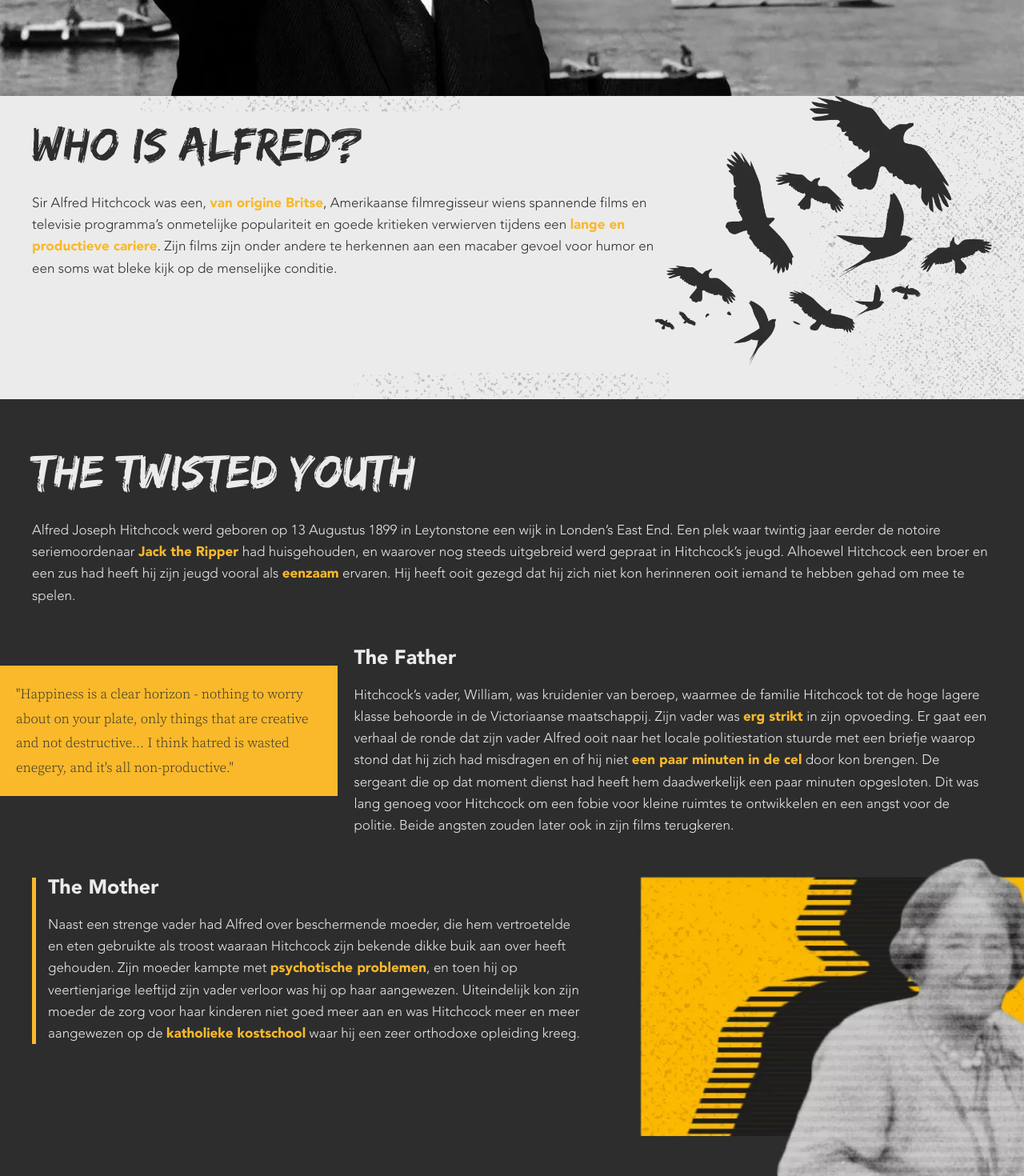
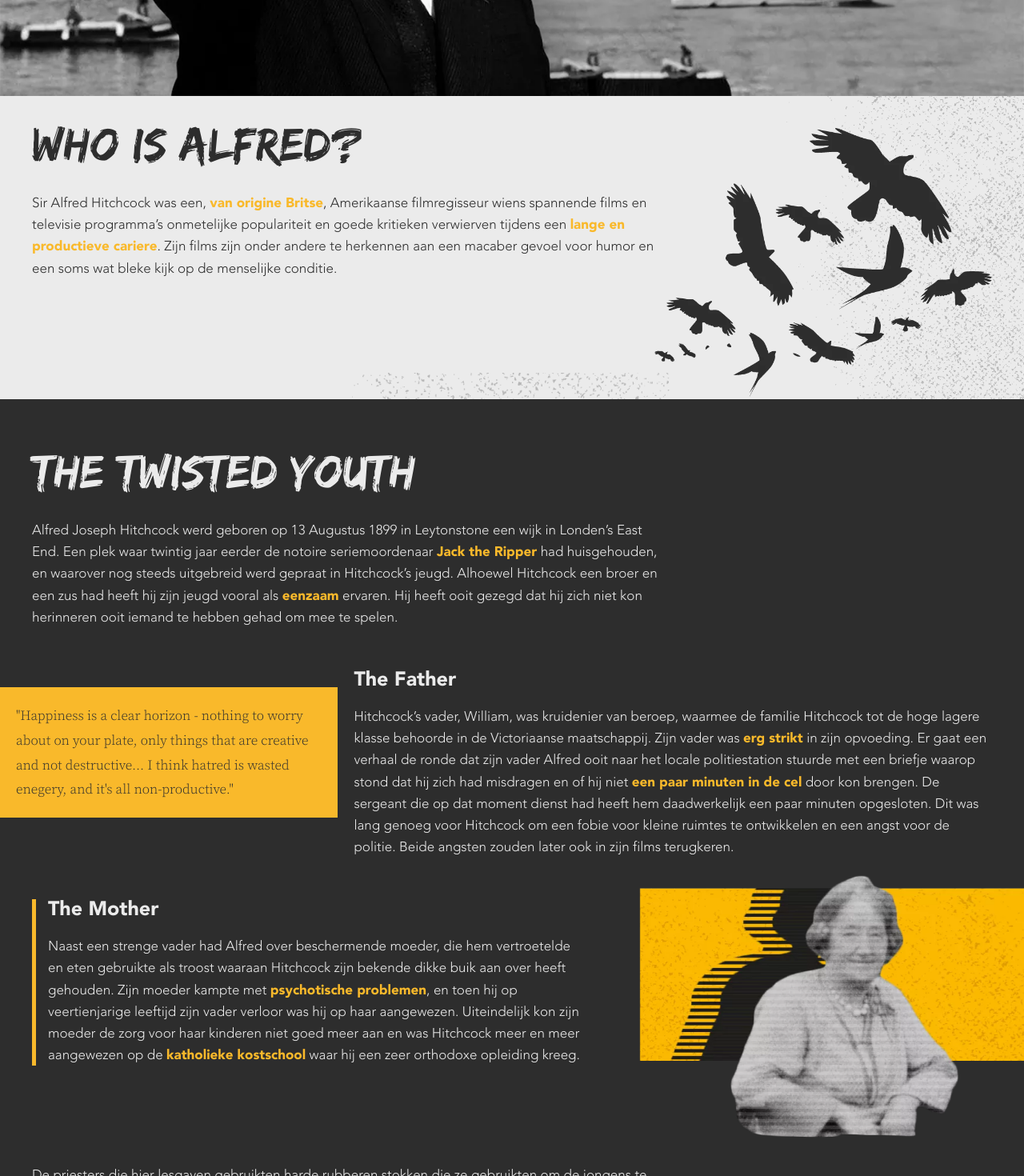
Before and after one commit to Lenkaaad/Vertigo, a React app: page / in a window 1280 px wide. Shown: the part 600-2070 px from the top of the page at 80% size. Built offline with nearby package versions, Linux system fonts and the light colour scheme.

Commit message:
new video + fixes + bgbirds

```diff
--- a/src/css/style.css
+++ b/src/css/style.css
@@ -55,6 +55,7 @@ p {
   margin-bottom: 1.2rem;
   margin-top: 2rem;
   line-height: 1.6;
+  max-width: 80rem;
 }
 
 .button-text {
@@ -142,16 +143,17 @@ blockquote {
   left: -10%;
   width: 100vw;
   height: auto;
+  will-change: transform;
 }
 
 .slide-in {
-  will-change: transform;
+  will-change: transform, opacity;
   opacity: 0;
   transition: transform ease-in-out .5s;
 }
 
 .slide-in-right {
-  transform: translateX(0%);
+  opacity: 1;
 }
 
 .slide-in-right-script {
@@ -163,12 +165,17 @@ blockquote {
 }
 
 .slide-in-left {
-  transform: translateX(0%);
+  opacity: 1;
 }
 
 .slide-in.active {
   opacity: 1;
   transform: translate(0%);
+}
+
+.intro .grid .birds {
+  margin-top: 4rem;
+  margin-bottom: -4rem;
 }
 
 /* end images */
@@ -192,7 +199,7 @@ nav {
   background-size: cover;
   width: 100%;
   height: 50rem;
-  color: var(--light);
+  color: var(--dark);
   padding: 2rem;
 }
 
@@ -216,6 +223,9 @@ nav {
 
 .intro {
   padding: 0 2rem 4rem; /*top, sides, bottom */
+  background-image: url(../assets/img/mobile-birds.png);
+  background-position: bottom right;
+  background-size: contain;
 }
 
 /* end introduction */
@@ -311,13 +321,12 @@ nav {
   align-self: center;
 }
 
-
 .kill-character-noscript {
   background-color: var(--dark);
   padding: 4rem;
   color: var(--light);
   display: flex;
-  flex-wrap: wrap;
+  flex-flow: wrap;
   flex-direction: column;
   align-items: center;
   justify-content: center;
@@ -326,12 +335,10 @@ nav {
 .kill-character-noscript h2 {
   width: 90vw;
   margin: 0 1rem;
-
 }
 
 .kill-character-noscript .kill {
   width: 80vw;
-
 }
 
 .kill-character-noscript .kill-info h3 {
@@ -339,7 +346,7 @@ nav {
 }
 
 .kill-character-noscript .kill-info {
-  border-bottom: 0.3rem solid var(--highlight);
+  border-bottom: .3rem solid var(--highlight);
 }
 
 .button-prev::before {
@@ -453,10 +460,10 @@ button {
 
 .playbutton {
   position: absolute;
-  top: 35%;
+  top: 40%;
   left: 40%;
-  width: 3rem;
-  height: 3rem;
+  width: 6rem;
+  height: 6rem;
 }
 
 .jokes {
@@ -816,6 +823,10 @@ input[type=range]::-ms-track {
 
 @media (min-width: 900px) {
 
+  .ledge {
+    margin-left: -4rem;
+  }
+
   .mother-image .image-abs {
     left: 5rem;
   }
@@ -830,6 +841,11 @@ input[type=range]::-ms-track {
 
   h2 {
     font-size: 6rem;
+  }
+
+  .intro {
+    background-image: none;
+    padding: 0 4rem 4rem; /*top, side, bottom, side */
   }
 
   .intro .grid {
@@ -1113,10 +1129,6 @@ input[type=range]::-ms-track {
     padding: 3rem 4rem 5rem;
   }
 
-  .intro {
-    padding: 0 4rem 4rem; /*top, side, bottom, side */
-  }
-
   .jokes {
     margin-left: -4rem;
     margin-right: -4rem;
@@ -1134,7 +1146,7 @@ input[type=range]::-ms-track {
 
   .light-section {
     background-image: url(../assets/img/background-texture.png), url(../assets/img/texture-patch.png), url(../assets/img/texture-patch.png);
-    background-position: right, 20% -12%, 50% 108%;
+    background-position: right, 20% -30%, 50% 108%;
     background-repeat: repeat-y, no-repeat, no-repeat;
   }
 
@@ -1175,6 +1187,11 @@ input[type=range]::-ms-track {
   .eggs-img {
     margin-top: -25rem;
   }
+
+  .mother-image .image-abs {
+    width: 40vw;
+  }
+
 }
 
 @media (min-width: 1300px) {
@@ -1270,9 +1287,9 @@ input[type=range]::-ms-track {
     align-self: center;
   }
 
-  .mother-image .image-abs {
+  /* .mother-image .image-abs {
     width: 33vw;
-  }
+  } */
 
   .yellow-quote-happiness {
     grid-area: quote;
@@ -1432,7 +1449,7 @@ input[type=range]::-ms-track {
       'police fears fears-quote fears-quote fears-quote'
       'police fears . bottom-column bottom-column'
       'police fears . bottom-column bottom-column'
-      '. fears . extremes extremes'
+      '. fears extremes extremes extremes'
       'yellow yellow yellow yellow yellow';
   }
 
@@ -1445,9 +1462,13 @@ input[type=range]::-ms-track {
     height: auto;
   }
 
+  .mother {
+    margin-right: -15rem;
+  }
+
   .mother-image .image-abs {
     left: 20rem;
-    margin-left: -15rem;
+    width: 40vw;
   }
 
   .yellow-quote-happiness {
@@ -1516,6 +1537,7 @@ input[type=range]::-ms-track {
   .ledge {
     position: relative;
     left: -16rem;
+    margin-left: -2rem;
   }
 
   .highest-fall {
--- a/src/index.html
+++ b/src/index.html
@@ -622,7 +622,7 @@
         </section>
       </div>
       <div class="jokes">
-        <blockquote>“I'm sure anyone who likes a good crime, provided it is not the victim.” </blockquote>
+        <blockquote>“I think everyone enjoys a nice murder, provided he is not the victim” </blockquote>
       </div>
     </article>
     <div id="react-component-2">
```
Also changed, not shown: src/assets/img/mobile-birds.png (added), 1 other file (tests, documents, lock files or other folders).
